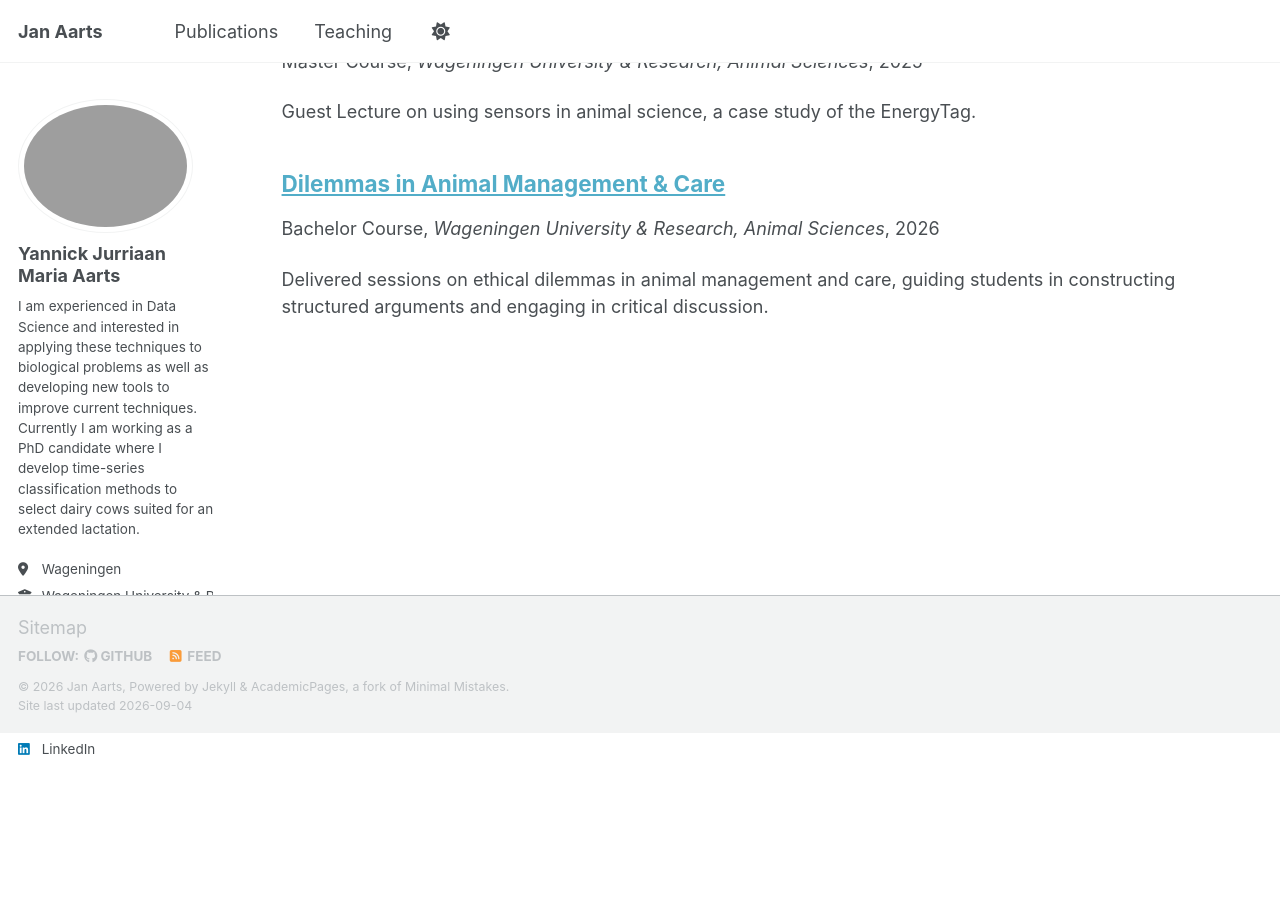
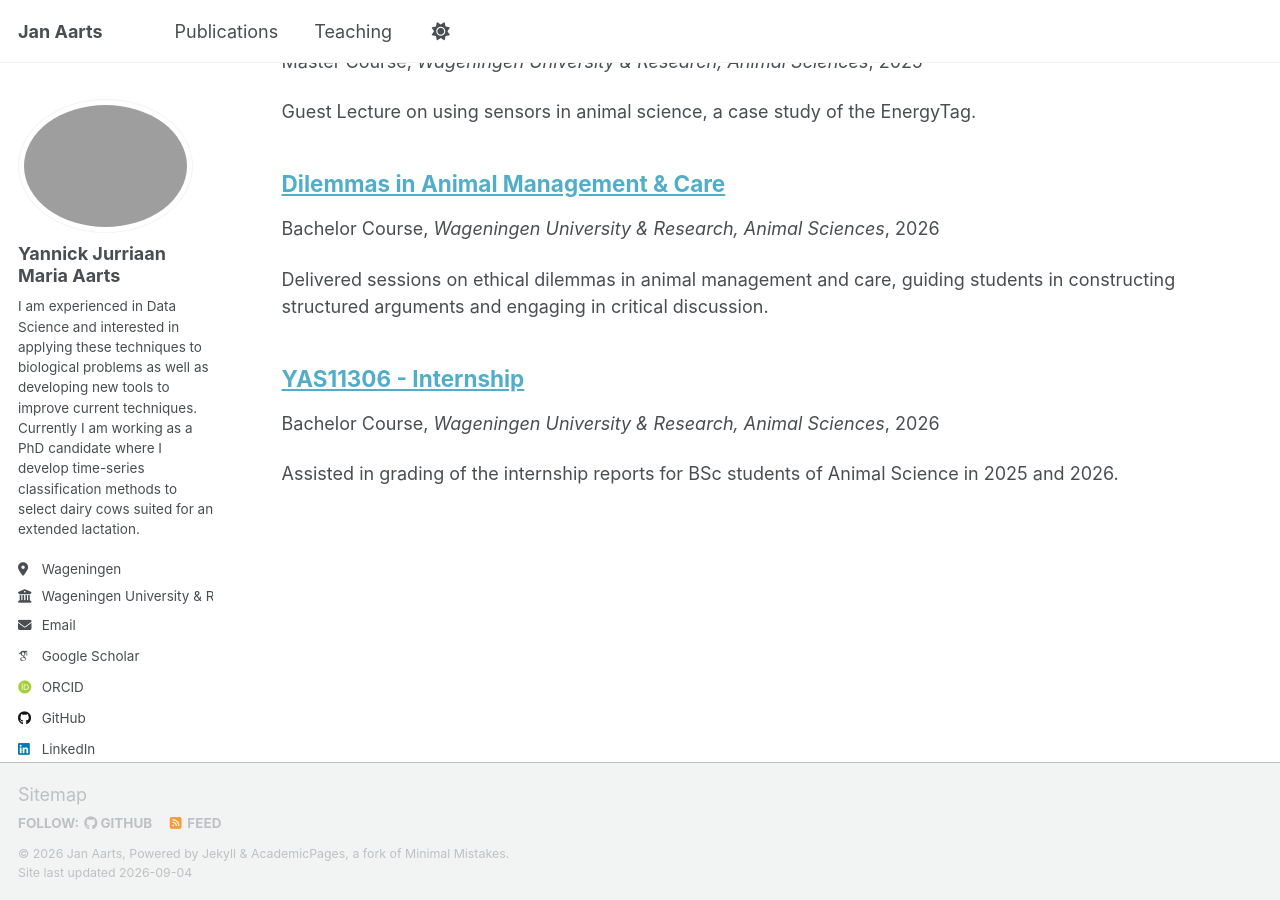
Before and after one commit to JanAarts/JanAarts.github.io, a Jekyll site: the page built from _pages/sitemap.md, in a window 1280 px wide and 900 px high, scrolled down 6946 px. Built offline with Jekyll 4.4.1, drawn with Linux system fonts in a browser that asks for light colours; some web fonts are replaced; a script that is not in the unit is left out; a file with an impossible date is left out.

Commit message:
Update course date and description for YAS11306

```diff
--- a/_teaching/YAS11306.md
+++ b/_teaching/YAS11306.md
@@ -4,8 +4,9 @@
 type: "Bachelor Course"
 permalink: /teaching/YAS11306_2024_6
 venue: "Wageningen University & Research, Animal Sciences"
-date: 2025 & 2026
+date: 2026-07-06
 location: "Wageningen, Netherlands"
+years: "2025 & 2026"
 ---
 
-Assisted in grading of the internship reports for BSc students of Animal Science.
+Assisted in grading of the internship reports for BSc students of Animal Science in 2025 and 2026.
```
